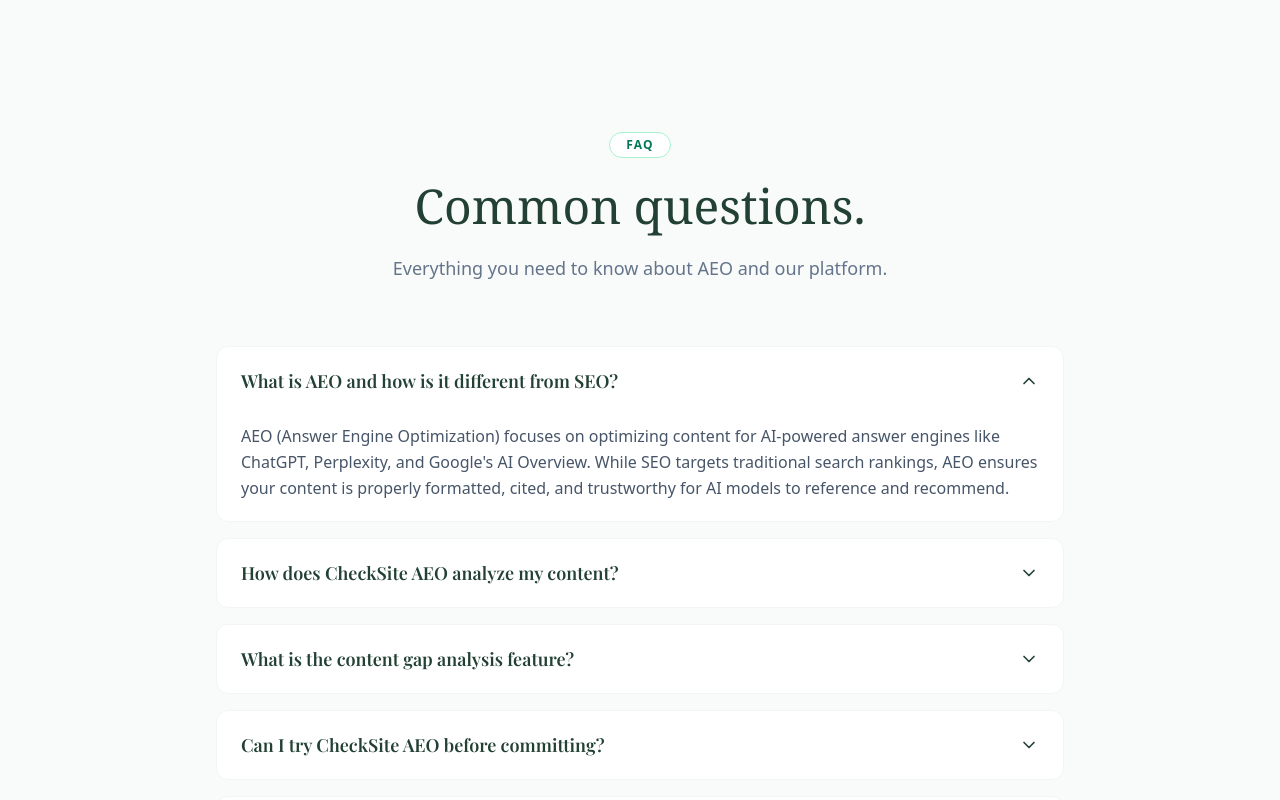
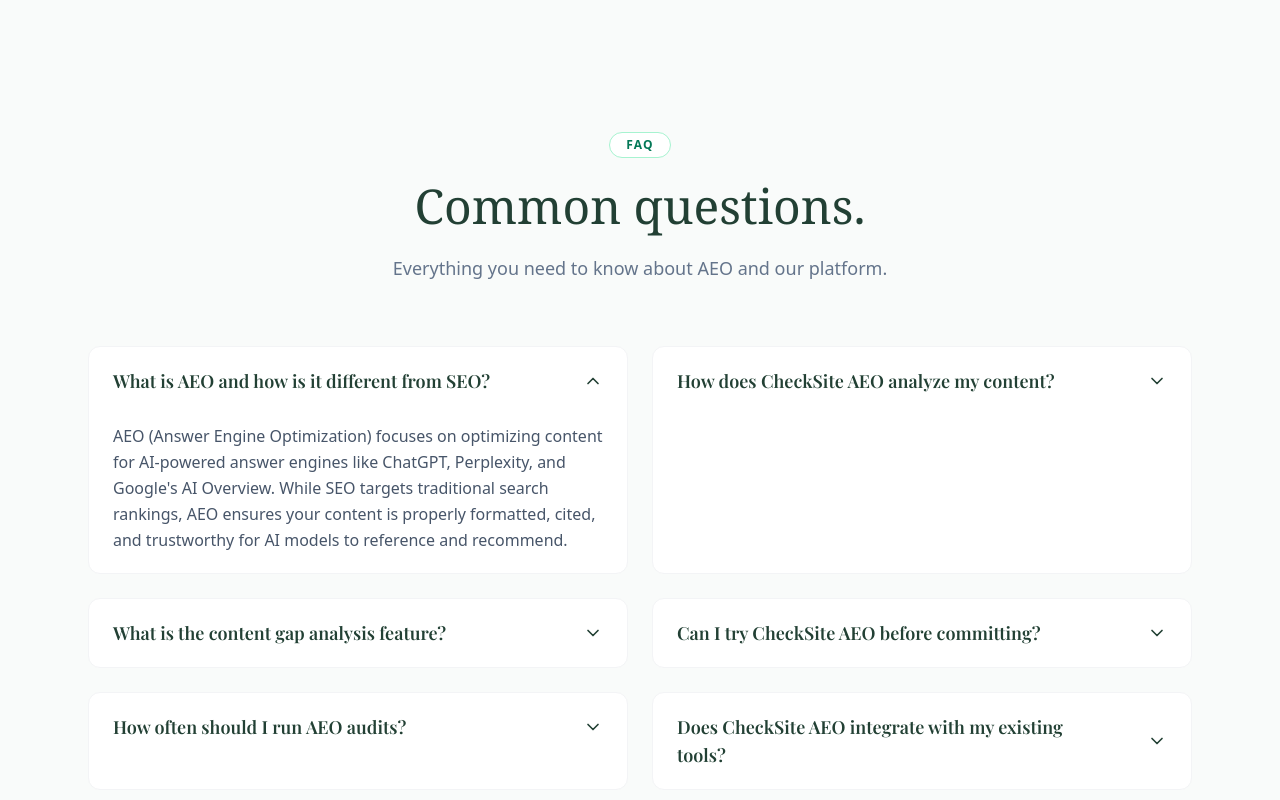
Before and after one commit to stevie1mat/checksiteseo, a Next.js app in the folder frontend/: page / in a window 1280 px wide. Shown: the part 4560-5360 px from the top of the page. Built offline with nearby package versions, Linux system fonts and the light colour scheme; a web font is replaced by a local one.

Commit message:
2 part faqs

```diff
--- a/frontend/components/FAQSection.tsx
+++ b/frontend/components/FAQSection.tsx
@@ -1,6 +1,7 @@
 "use client"
 
 import { useState } from "react";
+import Link from "next/link";
 import { ChevronDown } from "lucide-react";
 
 export function FAQSection() {
@@ -43,7 +44,7 @@ export function FAQSection() {
 
     return (
         <section id="faq" className="py-24 bg-[#F9FBFA]">
-            <div className="max-w-4xl mx-auto px-6">
+            <div className="max-w-6xl mx-auto px-6">
                 <div className="text-center mb-16">
                     <div className="inline-block px-4 py-1 rounded-full border border-emerald-200 text-xs font-bold tracking-widest uppercase text-emerald-700 mb-6 bg-white">
                         FAQ
@@ -56,7 +57,7 @@ export function FAQSection() {
                     </p>
                 </div>
 
-                <div className="space-y-4">
+                <div className="grid grid-cols-1 md:grid-cols-2 gap-6">
                     {faqs.map((faq, index) => (
                         <div
                             key={index}
@@ -91,12 +92,12 @@ export function FAQSection() {
 
                 <div className="mt-12 text-center">
                     <p className="text-slate-500 mb-4">Still have questions?</p>
-                    <a
-                        href="mailto:support@checksiteaeo.com"
+                    <Link
+                        href="/contact"
                         className="inline-block px-6 py-3 bg-[#224034] text-white font-semibold rounded-lg hover:bg-[#1a3329] transition-colors"
                     >
                         Contact Support
-                    </a>
+                    </Link>
                 </div>
             </div>
         </section>
```
